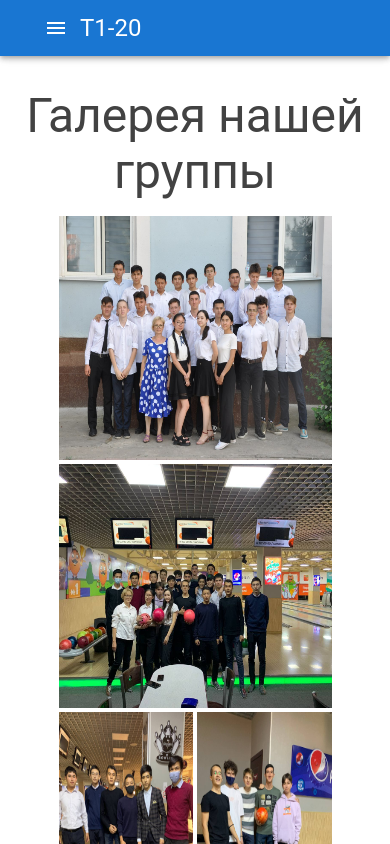
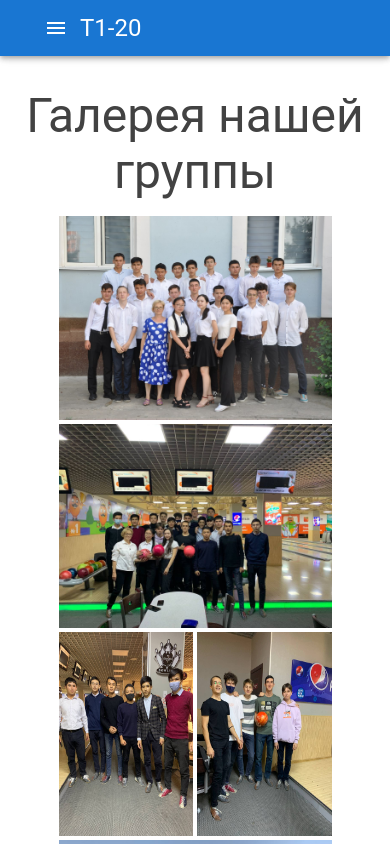
Before and after one commit to Isl0m/groupSite, a Next.js app: page /gallery in a window 390 px wide. Shown: the top 844 px of the page. Built offline with nearby package versions, Linux system fonts and the light colour scheme.

Commit message:
responsive

```diff
--- a/pages/gallery.tsx
+++ b/pages/gallery.tsx
@@ -132,7 +132,7 @@ const Gallary: NextPage = () => {
     if (mediaSM) {
       return 180;
     }
-    return 120;
+    return 100;
   };
   return (
     <>
```
